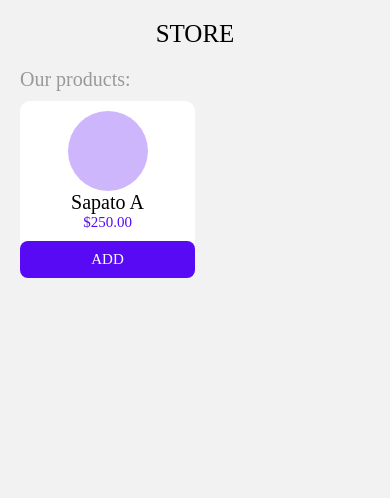
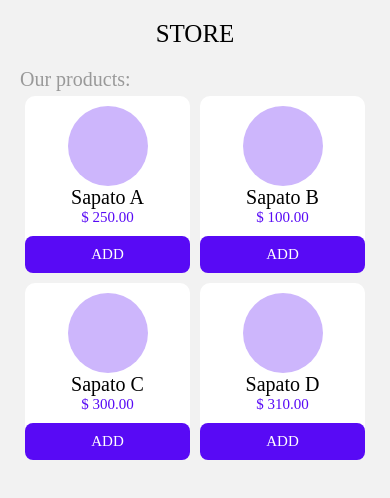
Before and after one commit to ferreira-joao/ReactNative_ShoppingCart, a React Native app in the folder app/: screen / in a window 390 px wide. Shown: the top 498 px of the page. Built offline with nearby package versions, Linux system fonts and the light colour scheme.

Commit message:
created FlatList for Home screen

```diff
--- a/app/src/components/MainCard/index.tsx
+++ b/app/src/components/MainCard/index.tsx
@@ -23,7 +23,7 @@ export function MainCard({ name, price }: IMainCard) {
 
         <ProductName numberOfLines={1}>{name}</ProductName>
 
-        <ProductPrice numberOfLines={1}>{price}</ProductPrice>
+        <ProductPrice numberOfLines={1}>$ {price}</ProductPrice>
       </DataContainer>
 
       <AddButton>
--- a/app/src/components/MainCard/styles.ts
+++ b/app/src/components/MainCard/styles.ts
@@ -3,7 +3,8 @@ import styled from "styled-components/native";
 import theme from "../../global/theme";
 
 export const Container = styled.View`
-  width: 50%;
+  flex: 0.5;
+  margin: 5px;
   border-radius: 10px;
   background-color: #fff;
 `;
--- /dev/null
+++ b/app/src/screens/Home/data.ts
@@ -0,0 +1,22 @@
+export const items = [
+  {
+    id: 1,
+    name: "Sapato A",
+    price: "250.00",
+  },
+  {
+    id: 2,
+    name: "Sapato B",
+    price: "100.00",
+  },
+  {
+    id: 3,
+    name: "Sapato C",
+    price: "300.00",
+  },
+  {
+    id: 4,
+    name: "Sapato D",
+    price: "310.00",
+  },
+];
--- a/app/src/screens/Home/index.tsx
+++ b/app/src/screens/Home/index.tsx
@@ -1,18 +1,24 @@
 import React from "react";
+import { FlatList } from "react-native";
 
 import { MainHeader } from "../../components/MainHeader";
-import { MainCard } from "../../components/MainCard";
+import { renderMainCard } from "../../utils/renderMainCard";
 
-import { Container, List } from "./styles";
+import { Container } from "./styles";
+
+import { items } from "./data";
 
 export function Home() {
   return (
     <Container>
-      <MainHeader />
-
-      <List>
-        <MainCard name="Sapato A" price="$250.00" />
-      </List>
+      <FlatList
+        data={items}
+        numColumns={2}
+        renderItem={renderMainCard}
+        keyExtractor={(item) => item.id.toString()}
+        showsVerticalScrollIndicator={false}
+        ListHeaderComponent={<MainHeader />}
+      />
     </Container>
   );
 }
--- a/app/src/screens/Home/styles.ts
+++ b/app/src/screens/Home/styles.ts
@@ -7,8 +7,3 @@ export const Container = styled.View`
   padding: 20px;
   background-color: ${theme.colors.background};
 `;
-
-export const List = styled.View`
-  width: 100%;
-  margin-top: 10px;
-`;
--- /dev/null
+++ b/app/src/utils/renderMainCard.tsx
@@ -0,0 +1,11 @@
+import React from "react";
+
+import { MainCard } from "../components/MainCard";
+
+interface IrenderMainCard {
+  item: { name: string; price: string };
+}
+
+export function renderMainCard({ item }: IrenderMainCard) {
+  return <MainCard name={item.name} price={item.price} />;
+}
```
